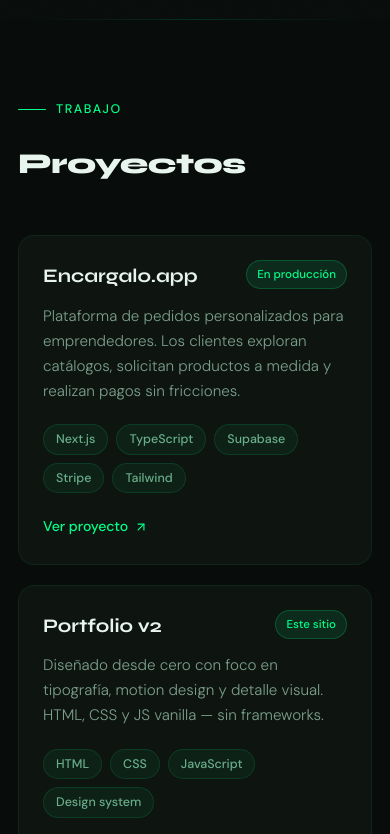
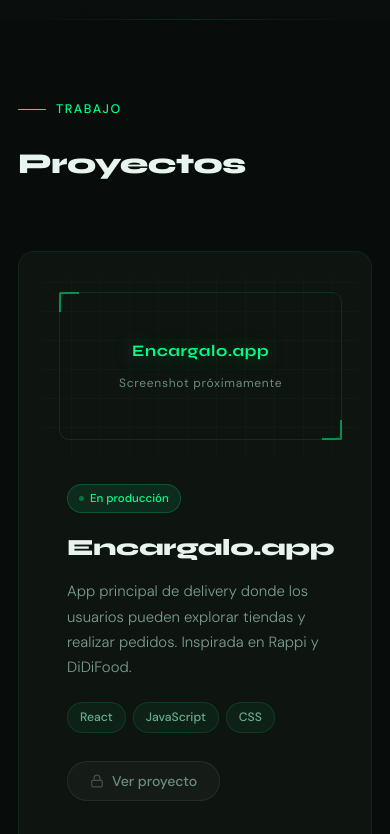
Before and after one commit to Runbex789/Portafolio-Ruben-Castillo, a plain HTML site: page index.html in a window 390 px wide. Shown: the part 825-1659 px from the top of the page. Drawn offline with Linux system fonts and the light colour scheme.

Commit message:
feat(projects): alternating image/content layout with 3 Encargalo cards
- Two-column grid per card, reversed class flips image to right
- Grid placeholder with neon corner frame and label
- Badge variants: green (En producción) / amber (En desarrollo activo) with pulsing dot
- Disabled 'Ver proyecto' button with lock icon (projects not yet public)
- Mobile: single column, order reset
- Replaces generic placeholder cards

```diff
--- a/index.html
+++ b/index.html
@@ -284,79 +284,178 @@
       font-weight: 800;
       color: #e8f5ee;
       letter-spacing: -0.02em;
-      margin-bottom: 48px;
+      margin-bottom: 64px;
     }
 
-    .projects-grid {
-      display: grid;
-      gap: 20px;
+    .projects-list {
+      display: flex;
+      flex-direction: column;
+      gap: 64px;
     }
 
+    /* --- Alternating row card --- */
     .project-card {
+      display: grid;
+      grid-template-columns: 1fr 1fr;
+      gap: 0;
       background: var(--bg-card);
       border: 1px solid var(--border);
       border-radius: var(--radius);
-      padding: 32px;
-      transition: var(--transition);
-      position: relative;
       overflow: hidden;
-    }
-    .project-card::before {
-      content: '';
-      position: absolute;
-      top: 0;
-      left: 0;
-      right: 0;
-      height: 1px;
-      background: linear-gradient(to right, transparent, var(--accent), transparent);
-      opacity: 0;
-      transition: var(--transition);
+      transition: border-color var(--transition), box-shadow var(--transition);
     }
     .project-card:hover {
       border-color: var(--border-hover);
-      background: var(--bg-card-hover);
-      transform: translateY(-3px);
-      box-shadow: 0 8px 32px rgba(0,0,0,0.4), 0 0 0 1px rgba(0,255,136,0.08);
+      box-shadow: 0 12px 40px rgba(0,0,0,0.5), 0 0 0 1px rgba(0,255,136,0.07);
     }
-    .project-card:hover::before { opacity: 1; }
 
-    .project-card-header {
+    /* Reversed layout for even cards */
+    .project-card.reversed .project-image { order: 2; }
+    .project-card.reversed .project-content { order: 1; }
+
+    /* --- Image side --- */
+    .project-image {
+      position: relative;
+      min-height: 260px;
+      background: var(--bg-card);
       display: flex;
-      align-items: flex-start;
-      justify-content: space-between;
-      gap: 16px;
-      margin-bottom: 12px;
+      align-items: center;
+      justify-content: center;
+      overflow: hidden;
     }
-    .project-name {
+    .project-image-inner {
+      position: absolute;
+      inset: 0;
+      display: flex;
+      flex-direction: column;
+      align-items: center;
+      justify-content: center;
+      gap: 10px;
+      background:
+        repeating-linear-gradient(
+          0deg,
+          transparent,
+          transparent 28px,
+          rgba(0,255,136,0.025) 28px,
+          rgba(0,255,136,0.025) 29px
+        ),
+        repeating-linear-gradient(
+          90deg,
+          transparent,
+          transparent 28px,
+          rgba(0,255,136,0.025) 28px,
+          rgba(0,255,136,0.025) 29px
+        );
+    }
+    .project-image-label {
       font-family: 'Syne', sans-serif;
-      font-size: 1.2rem;
+      font-size: 1rem;
       font-weight: 700;
-      color: #e8f5ee;
+      color: var(--accent);
+      letter-spacing: 0.04em;
+      text-align: center;
+      padding: 0 24px;
+      text-shadow: 0 0 20px rgba(0,255,136,0.4);
     }
+    .project-image-sub {
+      font-size: 0.75rem;
+      color: var(--text-muted);
+      letter-spacing: 0.06em;
+    }
+
+    /* Neon frame inside the image placeholder */
+    .project-image-frame {
+      position: absolute;
+      inset: 16px;
+      border: 1px solid rgba(0,255,136,0.12);
+      border-radius: 10px;
+      pointer-events: none;
+    }
+    .project-image-frame::before,
+    .project-image-frame::after {
+      content: '';
+      position: absolute;
+      width: 20px;
+      height: 20px;
+      border-color: var(--accent);
+      border-style: solid;
+      opacity: 0.5;
+    }
+    .project-image-frame::before {
+      top: -1px; left: -1px;
+      border-width: 2px 0 0 2px;
+      border-radius: 2px 0 0 0;
+    }
+    .project-image-frame::after {
+      bottom: -1px; right: -1px;
+      border-width: 0 2px 2px 0;
+      border-radius: 0 0 2px 0;
+    }
+
+    /* --- Content side --- */
+    .project-content {
+      padding: 40px 36px;
+      display: flex;
+      flex-direction: column;
+      justify-content: center;
+      gap: 0;
+    }
+
     .project-badge {
+      display: inline-flex;
+      align-items: center;
+      gap: 6px;
       font-size: 0.72rem;
       font-weight: 500;
-      padding: 4px 10px;
+      padding: 4px 11px;
       border-radius: 20px;
       background: rgba(0,255,136,0.1);
       color: var(--accent);
       border: 1px solid rgba(0,255,136,0.2);
       white-space: nowrap;
+      width: fit-content;
+      margin-bottom: 16px;
+    }
+    .project-badge.wip {
+      background: rgba(255,180,0,0.08);
+      color: #ffb800;
+      border-color: rgba(255,180,0,0.2);
+    }
+    .project-badge .badge-dot {
+      width: 5px;
+      height: 5px;
+      border-radius: 50%;
+      background: currentColor;
+      animation: pulse-dot 2s ease-in-out infinite;
+    }
+    @keyframes pulse-dot {
+      0%, 100% { opacity: 1; }
+      50%       { opacity: 0.35; }
+    }
+
+    .project-name {
+      font-family: 'Syne', sans-serif;
+      font-size: 1.45rem;
+      font-weight: 800;
+      color: #e8f5ee;
+      letter-spacing: -0.01em;
+      margin-bottom: 12px;
     }
     .project-desc {
       color: #7a9e8c;
-      font-size: 0.95rem;
-      margin-bottom: 20px;
+      font-size: 0.93rem;
       font-weight: 300;
+      line-height: 1.7;
+      margin-bottom: 22px;
     }
     .project-tags {
       display: flex;
       flex-wrap: wrap;
-      gap: 8px;
-      margin-bottom: 20px;
+      gap: 7px;
+      margin-bottom: 28px;
     }
     .tag {
-      font-size: 0.78rem;
+      font-size: 0.76rem;
       font-weight: 500;
       padding: 4px 12px;
       border-radius: 20px;
@@ -364,19 +463,34 @@
       color: #6aad8a;
       border: 1px solid rgba(0,255,136,0.12);
     }
-    .project-link {
+
+    /* Disabled button */
+    .btn-disabled {
       display: inline-flex;
       align-items: center;
-      gap: 6px;
+      gap: 8px;
+      padding: 10px 22px;
+      border-radius: 50px;
+      font-family: 'DM Sans', sans-serif;
       font-size: 0.88rem;
       font-weight: 500;
-      color: var(--accent);
-      text-decoration: none;
-      transition: var(--transition);
+      color: var(--text-muted);
+      background: rgba(255,255,255,0.03);
+      border: 1px solid rgba(255,255,255,0.07);
+      cursor: not-allowed;
+      width: fit-content;
     }
-    .project-link:hover {
-      gap: 10px;
-      text-shadow: 0 0 12px rgba(0,255,136,0.5);
+    .btn-disabled svg { opacity: 0.5; }
+
+    /* --- Responsive --- */
+    @media (max-width: 680px) {
+      .project-card {
+        grid-template-columns: 1fr;
+      }
+      .project-card.reversed .project-image { order: 0; }
+      .project-card.reversed .project-content { order: 0; }
+      .project-image { min-height: 180px; }
+      .project-content { padding: 28px 24px; }
     }
 
     /* ===================== SKILLS ===================== */
@@ -600,69 +714,117 @@
       <div class="section-label fade-up">Trabajo</div>
       <h2 class="fade-up">Proyectos</h2>
 
-      <div class="projects-grid">
+      <div class="projects-list">
 
+        <!-- 1 — Encargalo.app — imagen izquierda -->
         <div class="project-card fade-up">
-          <div class="project-card-header">
-            <span class="project-name">Encargalo.app</span>
-            <span class="project-badge">En producción</span>
+
+          <div class="project-image">
+            <div class="project-image-inner">
+              <span class="project-image-label">Encargalo.app</span>
+              <span class="project-image-sub">Screenshot próximamente</span>
+            </div>
+            <div class="project-image-frame" aria-hidden="true"></div>
           </div>
-          <p class="project-desc">
-            Plataforma de pedidos personalizados para emprendedores. Los clientes exploran catálogos,
-            solicitan productos a medida y realizan pagos sin fricciones.
-          </p>
-          <div class="project-tags">
-            <span class="tag">Next.js</span>
-            <span class="tag">TypeScript</span>
-            <span class="tag">Supabase</span>
-            <span class="tag">Stripe</span>
-            <span class="tag">Tailwind</span>
+
+          <div class="project-content">
+            <span class="project-badge">
+              <span class="badge-dot"></span>
+              En producción
+            </span>
+            <h3 class="project-name">Encargalo.app</h3>
+            <p class="project-desc">
+              App principal de delivery donde los usuarios pueden explorar tiendas y
+              realizar pedidos. Inspirada en Rappi y DiDiFood.
+            </p>
+            <div class="project-tags">
+              <span class="tag">React</span>
+              <span class="tag">JavaScript</span>
+              <span class="tag">CSS</span>
+            </div>
+            <button class="btn-disabled" disabled aria-disabled="true">
+              <svg width="14" height="14" viewBox="0 0 24 24" fill="none" stroke="currentColor" stroke-width="2" stroke-linecap="round" stroke-linejoin="round">
+                <rect x="3" y="11" width="18" height="11" rx="2" ry="2"/>
+                <path d="M7 11V7a5 5 0 0 1 10 0v4"/>
+              </svg>
+              Ver proyecto
+            </button>
           </div>
-          <a href="#" class="project-link">
-            Ver proyecto
-            <svg width="14" height="14" viewBox="0 0 24 24" fill="none" stroke="currentColor" stroke-width="2" stroke-linecap="round" stroke-linejoin="round">
-              <line x1="7" y1="17" x2="17" y2="7"/><polyline points="7 7 17 7 17 17"/>
-            </svg>
-          </a>
+
         </div>
 
-        <div class="project-card fade-up">
-          <div class="project-card-header">
-            <span class="project-name">Portfolio v2</span>
-            <span class="project-badge">Este sitio</span>
+        <!-- 2 — Encargalo Negocios — imagen derecha -->
+        <div class="project-card reversed fade-up">
+
+          <div class="project-image">
+            <div class="project-image-inner">
+              <span class="project-image-label">Encargalo Negocios</span>
+              <span class="project-image-sub">Screenshot próximamente</span>
+            </div>
+            <div class="project-image-frame" aria-hidden="true"></div>
           </div>
-          <p class="project-desc">
-            Diseñado desde cero con foco en tipografía, motion design y detalle visual.
-            HTML, CSS y JS vanilla — sin frameworks.
-          </p>
-          <div class="project-tags">
-            <span class="tag">HTML</span>
-            <span class="tag">CSS</span>
-            <span class="tag">JavaScript</span>
-            <span class="tag">Design system</span>
+
+          <div class="project-content">
+            <span class="project-badge">
+              <span class="badge-dot"></span>
+              En producción
+            </span>
+            <h3 class="project-name">Encargalo Negocios</h3>
+            <p class="project-desc">
+              Panel de gestión para empleados de los negocios. Permite ver y actualizar
+              el estado de los pedidos en tiempo real y gestionar el catálogo de productos.
+            </p>
+            <div class="project-tags">
+              <span class="tag">React</span>
+              <span class="tag">JavaScript</span>
+              <span class="tag">CSS</span>
+            </div>
+            <button class="btn-disabled" disabled aria-disabled="true">
+              <svg width="14" height="14" viewBox="0 0 24 24" fill="none" stroke="currentColor" stroke-width="2" stroke-linecap="round" stroke-linejoin="round">
+                <rect x="3" y="11" width="18" height="11" rx="2" ry="2"/>
+                <path d="M7 11V7a5 5 0 0 1 10 0v4"/>
+              </svg>
+              Ver proyecto
+            </button>
           </div>
-          <a href="https://github.com/" target="_blank" rel="noopener" class="project-link">
-            Código fuente
-            <svg width="14" height="14" viewBox="0 0 24 24" fill="none" stroke="currentColor" stroke-width="2" stroke-linecap="round" stroke-linejoin="round">
-              <line x1="7" y1="17" x2="17" y2="7"/><polyline points="7 7 17 7 17 17"/>
-            </svg>
-          </a>
+
         </div>
 
+        <!-- 3 — Encargalo Owners — imagen izquierda -->
         <div class="project-card fade-up">
-          <div class="project-card-header">
-            <span class="project-name">Próximamente</span>
-            <span class="project-badge">WIP</span>
+
+          <div class="project-image">
+            <div class="project-image-inner">
+              <span class="project-image-label">Encargalo Owners</span>
+              <span class="project-image-sub">Screenshot próximamente</span>
+            </div>
+            <div class="project-image-frame" aria-hidden="true"></div>
           </div>
-          <p class="project-desc">
-            Algo nuevo está en construcción. Un proyecto que mezcla automatización
-            e IA para simplificar flujos de trabajo de pequeños negocios.
-          </p>
-          <div class="project-tags">
-            <span class="tag">React</span>
-            <span class="tag">Node.js</span>
-            <span class="tag">OpenAI API</span>
+
+          <div class="project-content">
+            <span class="project-badge wip">
+              <span class="badge-dot"></span>
+              En desarrollo activo
+            </span>
+            <h3 class="project-name">Encargalo Owners</h3>
+            <p class="project-desc">
+              Dashboard para dueños de negocio. Gestión de pagos, suscripciones y
+              configuración del negocio dentro del ecosistema Encargalo.
+            </p>
+            <div class="project-tags">
+              <span class="tag">React</span>
+              <span class="tag">JavaScript</span>
+              <span class="tag">CSS</span>
+            </div>
+            <button class="btn-disabled" disabled aria-disabled="true">
+              <svg width="14" height="14" viewBox="0 0 24 24" fill="none" stroke="currentColor" stroke-width="2" stroke-linecap="round" stroke-linejoin="round">
+                <rect x="3" y="11" width="18" height="11" rx="2" ry="2"/>
+                <path d="M7 11V7a5 5 0 0 1 10 0v4"/>
+              </svg>
+              Ver proyecto
+            </button>
           </div>
+
         </div>
 
       </div>
```
